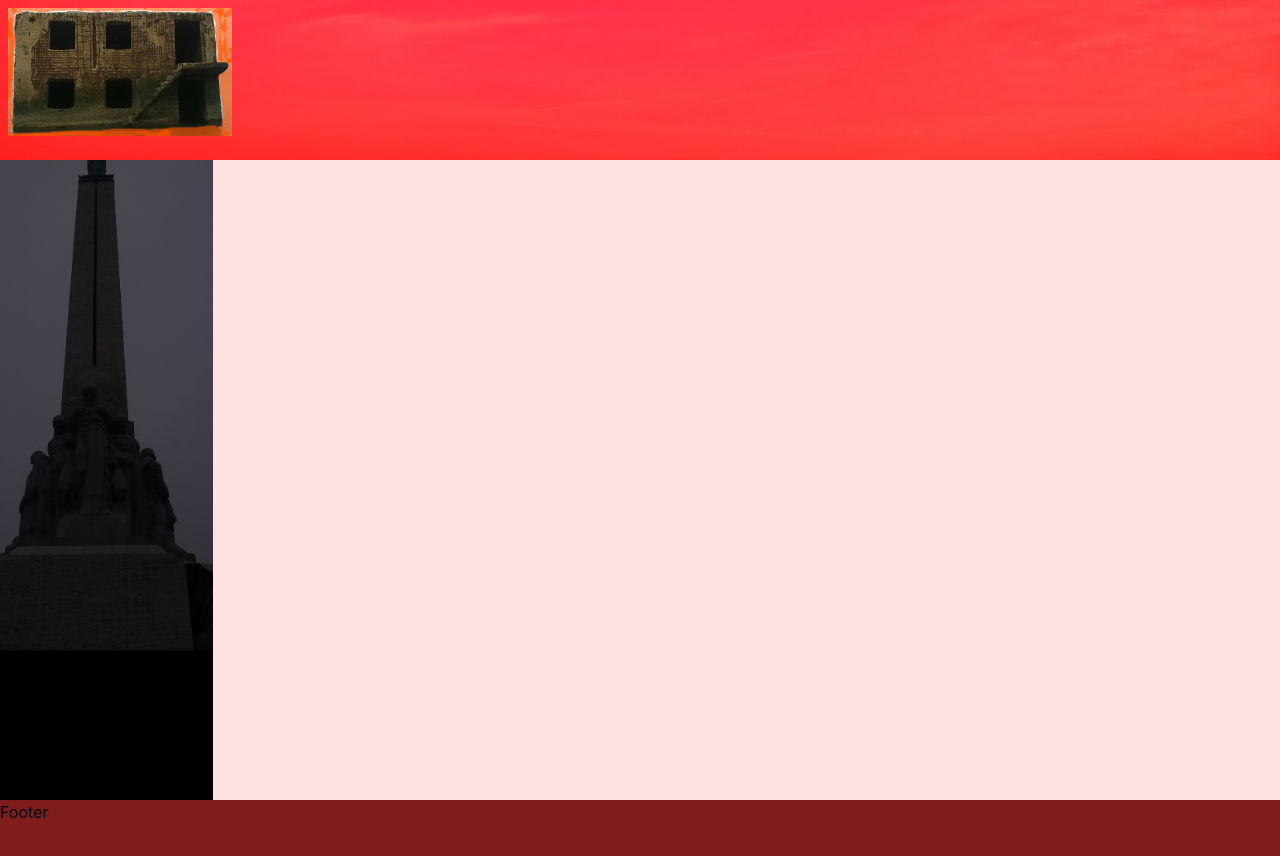
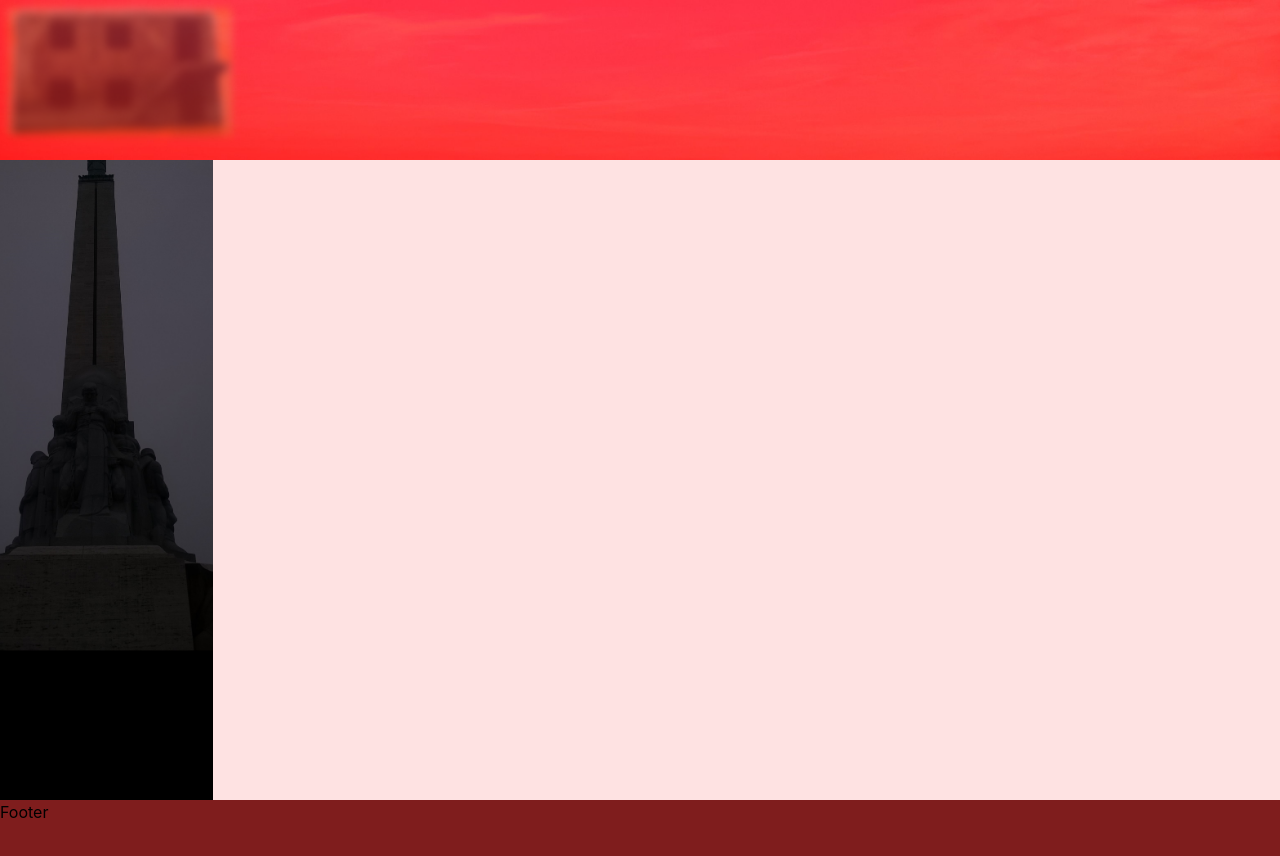
Before and after one commit to otavo002-xamk/portfolio-2023, a React (Create React App) app: page / in a window 1280 px wide. Shown: the top 856 px of the page. Built offline with nearby package versions, Linux system fonts and the light colour scheme.

Commit message:
added styles to top-left corner image

```diff
--- a/src/TopHeader.js
+++ b/src/TopHeader.js
@@ -4,7 +4,12 @@ import Image from "./pictures/home.png";
 function TopHeader() {
   return (
     <div className="p-2 bg-header bg-cover absolute w-full bg-red-600 h-40">
-      <img className="object-scale-down h-32" src={Image} />
+      <a href="/">
+        <img
+          className="object-scale-down h-32 opacity-50 hover:opacity-100 blur-sm hover:blur-none duration-300"
+          src={Image}
+        />
+      </a>
     </div>
   );
 }
```
